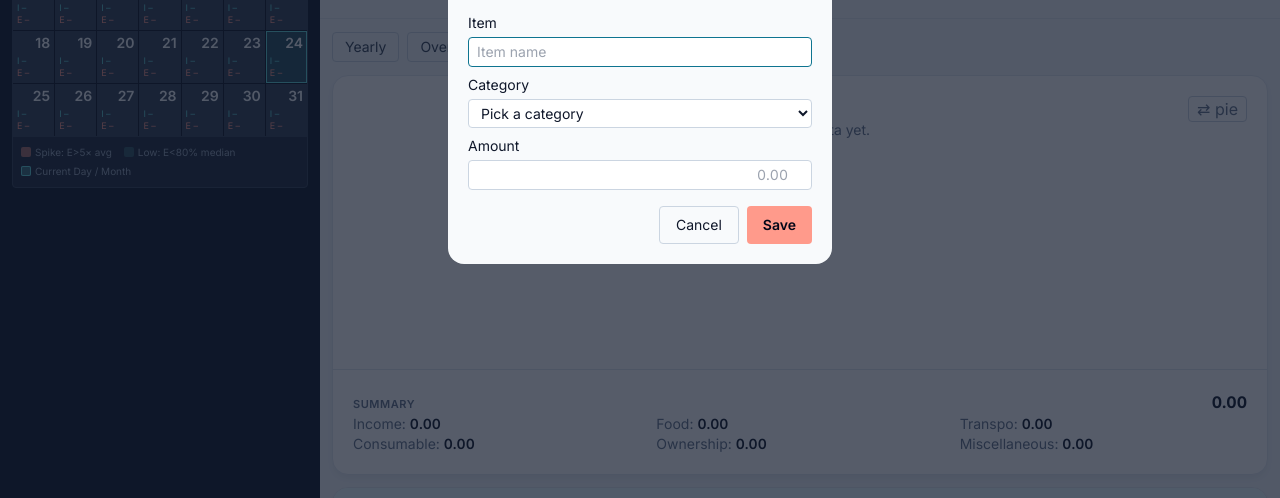
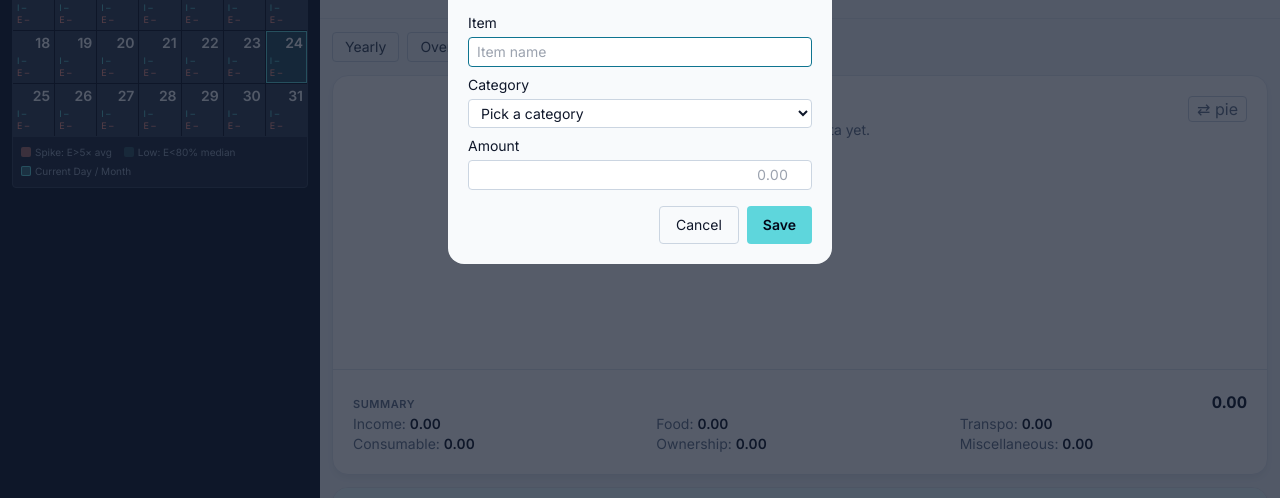
Before and after one commit to bjkmz/expense-tracker, a Django app: page / in a window 1280 px wide, after a click on "+ ADD RECORD". Shown: the part 302-800 px from the top of the page. Run offline with Django 5.2, Linux system fonts and the light colour scheme; data comes from the database, SQL or seed files in the repository; data that the repository does not hold is empty; some libraries are stand-ins or nearby versions.

Commit message:
add-modal-save-btn-salmon-to-cyan

```diff
--- a/templates/partials/add_modal.html
+++ b/templates/partials/add_modal.html
@@ -31,7 +31,7 @@
       <div class="flex justify-end gap-2">
         <button type="button" class="border border-slate-300 rounded px-4 py-2 text-sm hover:bg-slate-100"
                 onclick="document.getElementById('add-modal').close()">Cancel</button>
-        <button type="submit" id="add-save" class="rounded px-4 py-2 text-sm bg-salmon text-slate-950 font-semibold hover:bg-salmon-deep hover:text-white">Save</button>
+        <button type="submit" id="add-save" class="rounded px-4 py-2 text-sm bg-brand-light text-slate-950 font-semibold hover:bg-brand hover:text-white">Save</button>
       </div>
     </div>
   </form>
```
